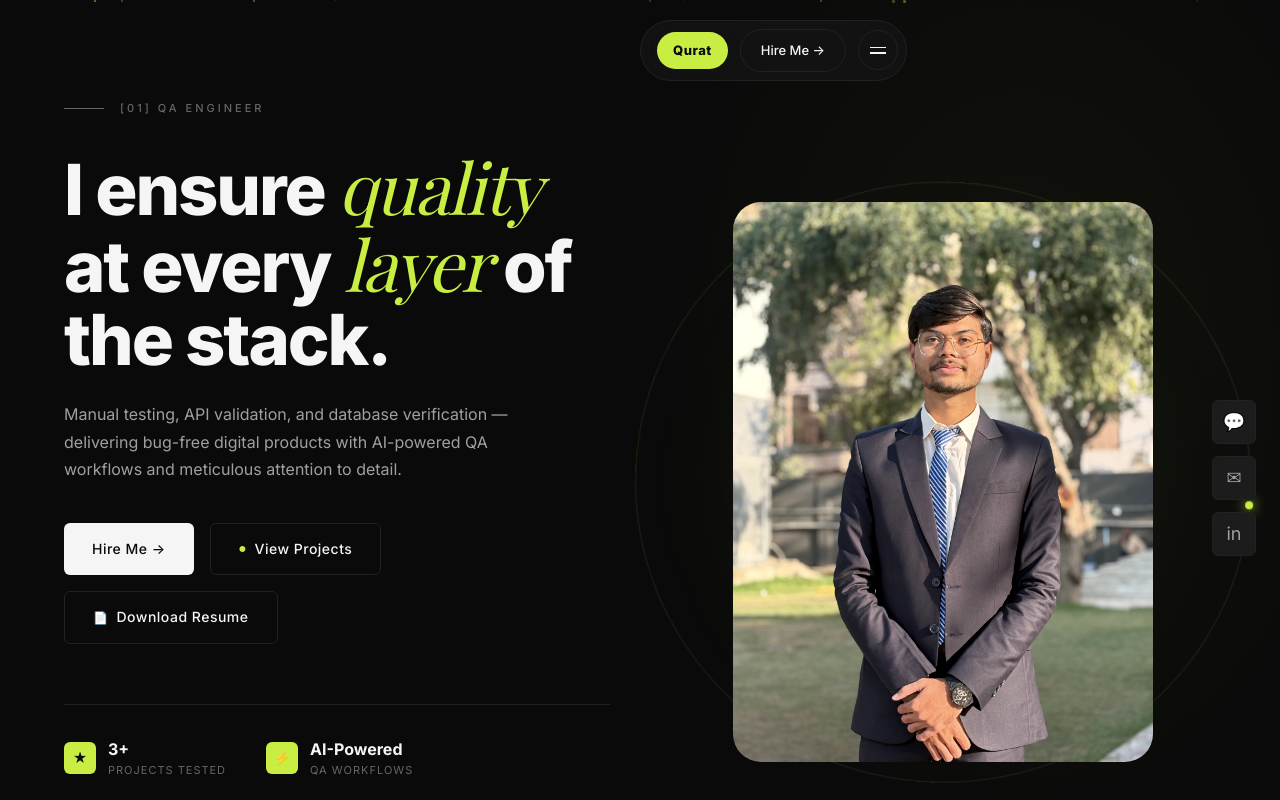
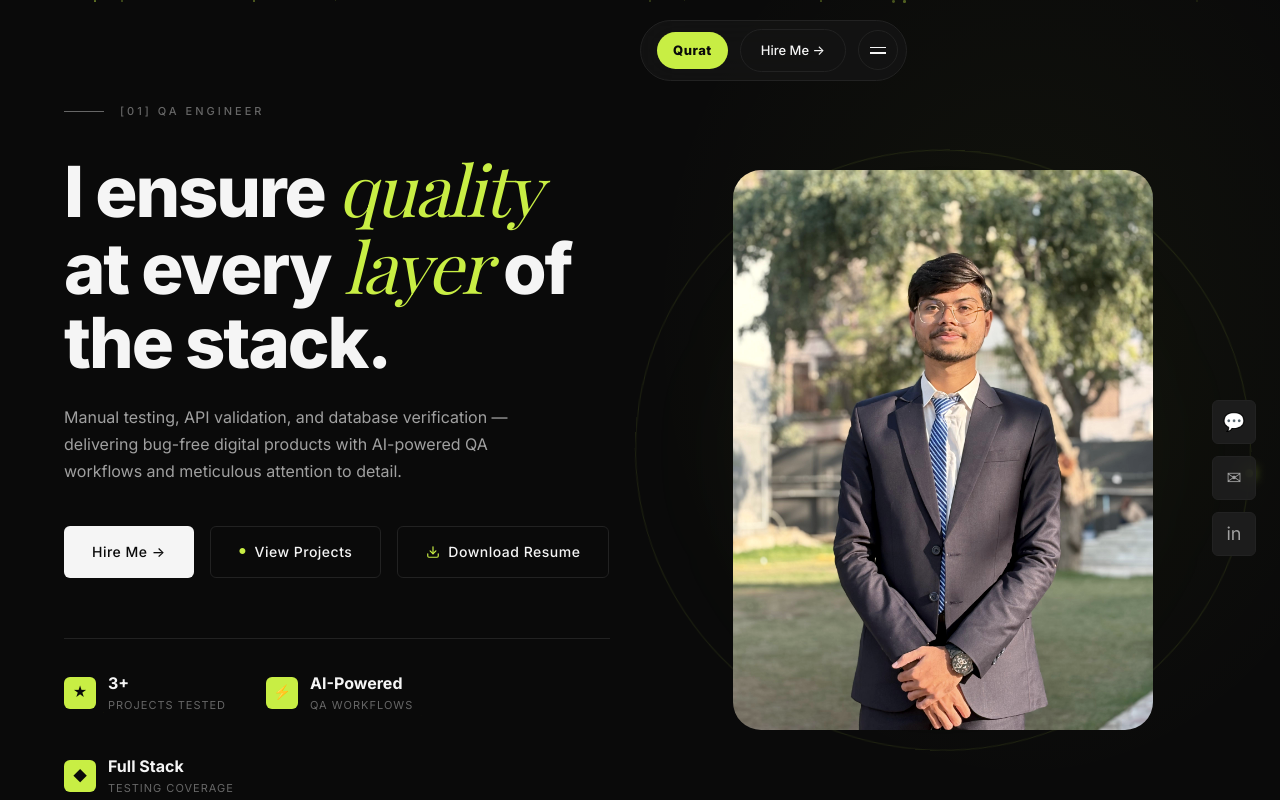
Before and after one commit to CS-Fasih/Qurat-Portfolio, a React (Vite) app: page / in a window 1280 px wide. Shown: the top 800 px of the page. Built offline with nearby package versions, Linux system fonts and the light colour scheme; a web font is replaced by a local one.

Commit message:
style: Replace resume document emoji with sleek SVG download icon

```diff
--- a/src/components/Hero.jsx
+++ b/src/components/Hero.jsx
@@ -66,8 +66,14 @@ export default function Hero() {
                 target="_blank"
                 rel="noopener noreferrer"
                 className="btn btn-outline"
+                style={{ display: 'flex', alignItems: 'center', gap: '8px' }}
               >
-                <span style={{ fontSize: '12px' }}>📄</span> Download Resume
+                <svg width="14" height="14" viewBox="0 0 24 24" fill="none" stroke="currentColor" strokeWidth="2" strokeLinecap="round" strokeLinejoin="round" style={{ color: 'var(--accent)' }}>
+                  <path d="M21 15v4a2 2 0 0 1-2 2H5a2 2 0 0 1-2-2v-4"></path>
+                  <polyline points="7 10 12 15 17 10"></polyline>
+                  <line x1="12" y1="15" x2="12" y2="3"></line>
+                </svg>
+                Download Resume
               </a>
             </motion.div>
 
```
